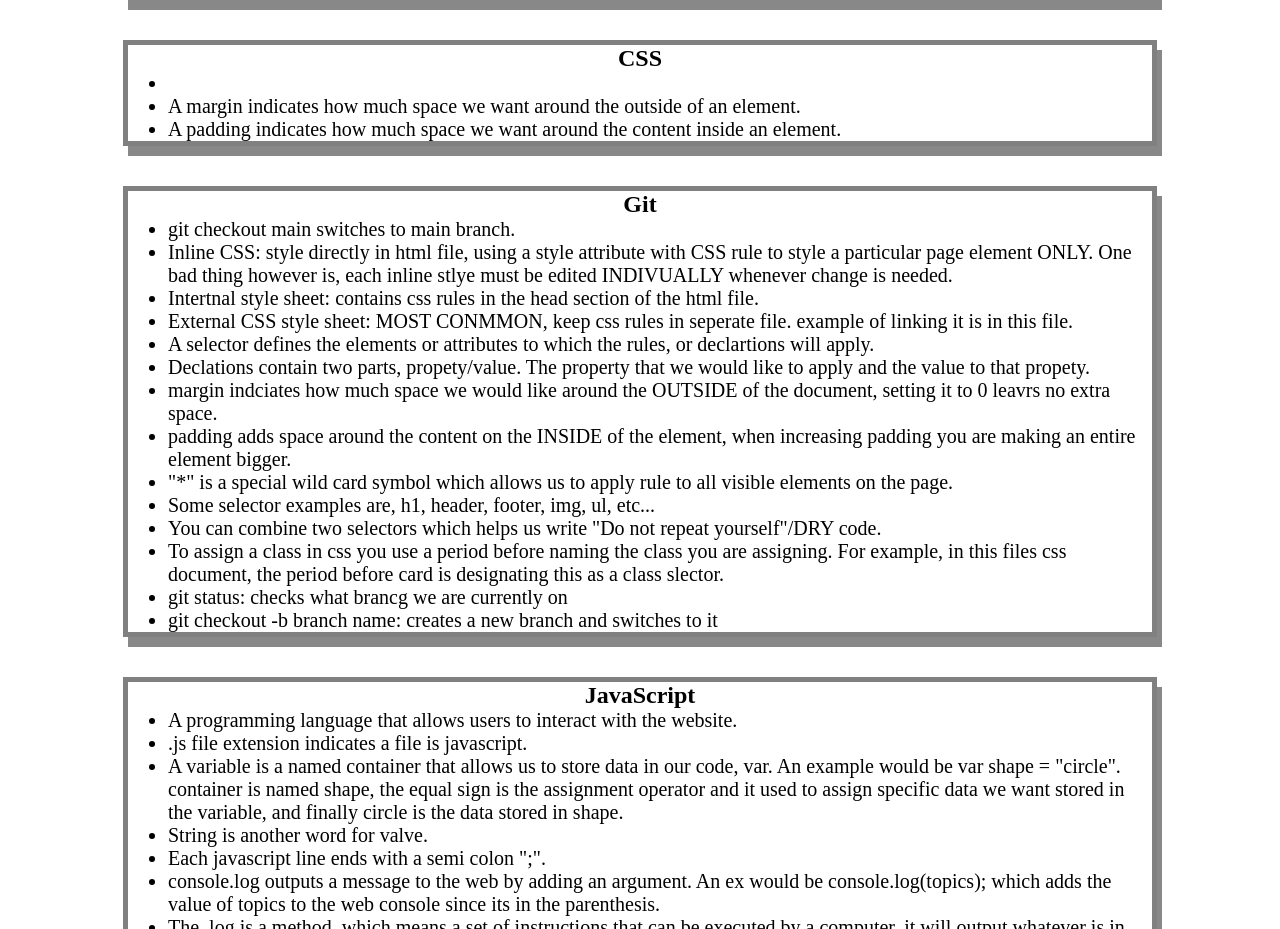
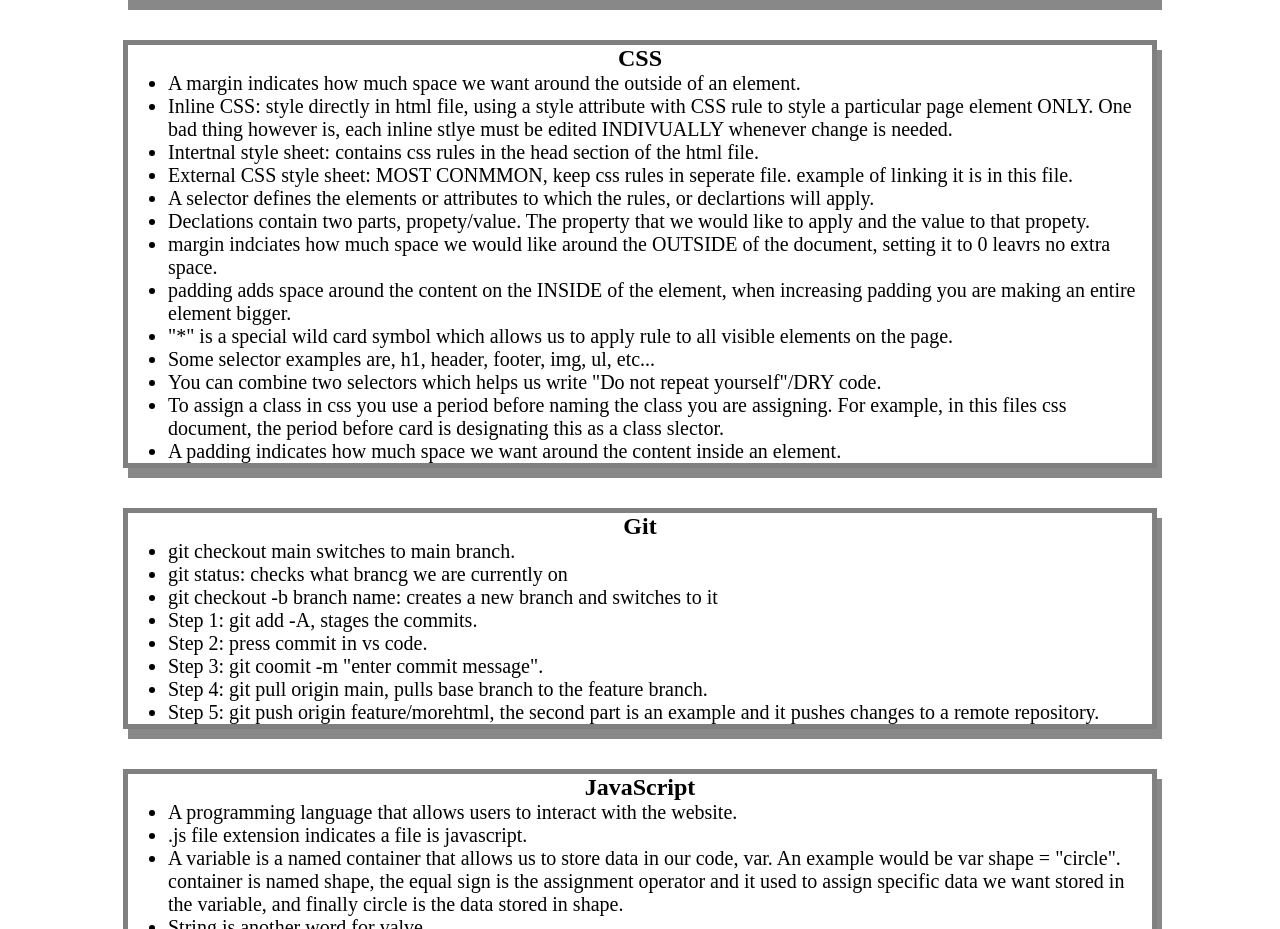
Before and after one commit to AveryNewhart/prework-study-guide, a plain HTML site: page index.html in a window 1280 px wide. Shown: the part 496-1425 px from the top of the page. Drawn offline with Linux system fonts and the light colour scheme.

Commit message:
added more text

```diff
--- a/index.html
+++ b/index.html
@@ -70,22 +70,10 @@
       <section class="card" id="css-section">
         <h2>CSS</h2>
         <ul>
-          <li></li>
           <li>
             A margin indicates how much space we want around the outside of an
             element.
           </li>
-          <li>
-            A padding indicates how much space we want around the content inside
-            an element.
-          </li>
-        </ul>
-      </section>
-
-      <section class="card" id="git-section">
-        <h2>Git</h2>
-        <ul>
-          <li>git checkout main switches to main branch.</li>
           <li>
             Inline CSS: style directly in html file, using a style attribute
             with CSS rule to style a particular page element ONLY. One bad thing
@@ -132,9 +120,31 @@
             you are assigning. For example, in this files css document, the
             period before card is designating this as a class slector.
           </li>
+          <li>
+            A padding indicates how much space we want around the content inside
+            an element.
+          </li>
+        </ul>
+      </section>
+
+      <section class="card" id="git-section">
+        <h2>Git</h2>
+        <ul>
+          <li>git checkout main switches to main branch.</li>
           <li>git status: checks what brancg we are currently on</li>
           <li>
             git checkout -b branch name: creates a new branch and switches to it
+          </li>
+          <li>Step 1: git add -A, stages the commits.</li>
+          <li>Step 2: press commit in vs code.</li>
+          <li>Step 3: git coomit -m "enter commit message".</li>
+          <li>
+            Step 4: git pull origin main, pulls base branch to the feature
+            branch.
+          </li>
+          <li>
+            Step 5: git push origin feature/morehtml, the second part is an
+            example and it pushes changes to a remote repository.
           </li>
         </ul>
       </section>
```
